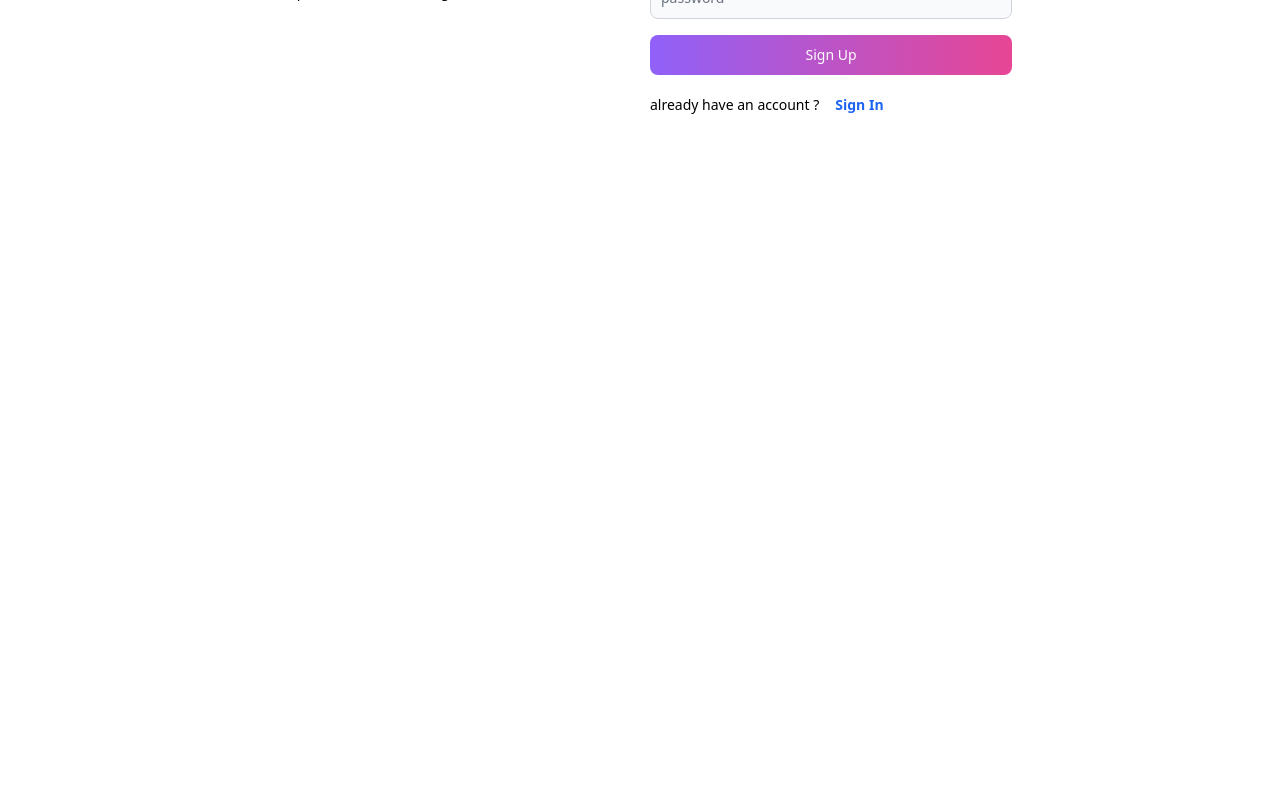
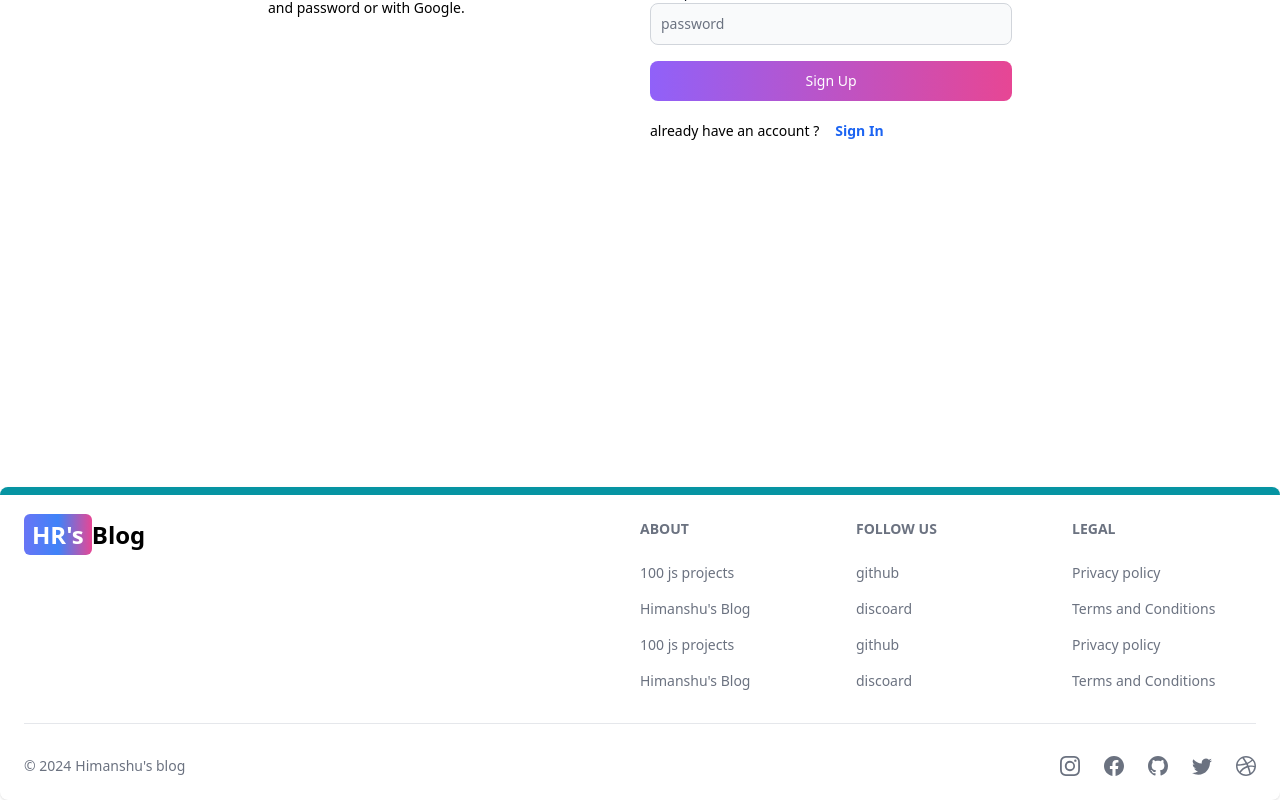
Before and after one commit to himanshurwttt/MERN-BLOG-APP-PRACTICE, a React (Vite) app in the folder 02--MAIN_Project/client/: page /sign-up in a window 1280 px wide. Shown: the part 377-1177 px from the top of the page. Before the commit the page ends 864 px from the top, so only its background shows below. Built offline with nearby package versions, Linux system fonts and the light colour scheme.

Commit message:
added more functionality in footer

```diff
--- a/02--MAIN_Project/client/src/App.jsx
+++ b/02--MAIN_Project/client/src/App.jsx
@@ -7,6 +7,7 @@ import Projects from "./pages/Projects";
 import SignIn from "./pages/SignIn";
 import SignUp from "./pages/SignUp";
 import Header from "./components/Header";
+import Footer from "./components/Footer";
 const App = () => {
   return (
     <BrowserRouter>
@@ -19,6 +20,7 @@ const App = () => {
         r<Route path="/sign-in" element={<SignIn />} />
         r<Route path="/sign-up" element={<SignUp />} />
       </Routes>
+      <Footer />
     </BrowserRouter>
   );
 };
--- a/02--MAIN_Project/client/src/components/Footer.jsx
+++ b/02--MAIN_Project/client/src/components/Footer.jsx
@@ -1,7 +1,77 @@
+import { Footer } from "flowbite-react";
 import React from "react";
-
-const Footer = () => {
-  return <div>Footer</div>;
+import { Link } from "react-router-dom";
+import {
+  BsInstagram,
+  BsFacebook,
+  BsDribbble,
+  BsGithub,
+  BsTwitter,
+} from "react-icons/bs";
+const FooterComponent = () => {
+  return (
+    <Footer container className="border-t-8 border-teal-500">
+      <div className="w-full max-w-full">
+        <div className="grid grid-cols-2 justify-between">
+          <div className="my-auto h-full">
+            <Link
+              to={"/"}
+              className="font-bold text-xl sm:text-2xl dark:text-white"
+            >
+              <span className=" bg-gradient-to-r from-indigo-500 via-blue-500 to-pink-500 text-white px-2 py-1  rounded-md">
+                HR's
+              </span>
+              Blog
+            </Link>
+          </div>
+          <div className="grid grid-cols-2 sm:grid-cols-3 gap-8">
+            <div>
+              <Footer.Title title="ABOUT" />
+              <Footer.LinkGroup col>
+                <Footer.Link href="#">100 js projects</Footer.Link>
+                <Footer.Link href="#">Himanshu's Blog</Footer.Link>
+                <Footer.Link href="#">100 js projects</Footer.Link>
+                <Footer.Link href="#">Himanshu's Blog</Footer.Link>
+              </Footer.LinkGroup>
+            </div>
+            <div>
+              <Footer.Title title="FOLLOW US" />
+              <Footer.LinkGroup col>
+                <Footer.Link href="#">github</Footer.Link>
+                <Footer.Link href="#">discoard</Footer.Link>
+                <Footer.Link href="#">github</Footer.Link>
+                <Footer.Link href="#">discoard</Footer.Link>
+              </Footer.LinkGroup>
+            </div>
+            <div>
+              <Footer.Title title="LEGAL" />
+              <Footer.LinkGroup col>
+                <Footer.Link>Privacy policy</Footer.Link>
+                <Footer.Link>Terms and Conditions</Footer.Link>
+                <Footer.Link>Privacy policy</Footer.Link>
+                <Footer.Link>Terms and Conditions</Footer.Link>
+              </Footer.LinkGroup>
+            </div>
+          </div>
+        </div>
+        <Footer.Divider />
+        <div className="w-full sm:flex sm:justify-between sm:items-center">
+          <Footer.Copyright
+            href="#"
+            by="Himanshu's blog"
+            year={new Date().getFullYear()}
+          />
+          <div className="flex sm:mt-0 mt-4 sm:justify-center gap-6">
+            <Footer.Icon href="#" icon={BsInstagram} />
+            <Footer.Icon href="#" icon={BsFacebook} />
+            <Footer.Icon href="#" icon={BsGithub} />
+            <Footer.Icon href="#" icon={BsTwitter} />
+            <Footer.Icon href="#" icon={BsDribbble} />
+          </div>
+        </div>
+      </div>
+    </Footer>
+  );
 };
 
-export default Footer;
+export default FooterComponent;
--- a/02--MAIN_Project/client/src/pages/SignUp.jsx
+++ b/02--MAIN_Project/client/src/pages/SignUp.jsx
@@ -1,4 +1,4 @@
-import React, { useEffect, useRef, useState } from "react";
+import React, { useState } from "react";
 import { Alert, Button, Label, Spinner } from "flowbite-react";
 import { Link, useNavigate } from "react-router-dom";
 import { TextInput } from "flowbite-react";
@@ -49,9 +49,9 @@ const SignUp = () => {
   };
   return (
     <div className=" min-h-screen  ">
-      <div className="flex flex-col  gap-5 md:flex-row md:items-center p-3 mx-auto max-w-3xl pt-[8%]">
-        <div className="flex-1">
-          <Link to="/" className="font-bold dark:text-white text-4xl">
+      <div className="flex flex-col  gap-5 md:flex-row md:items-center p-3 mx-auto max-w-3xl sm:pt-[10%] pt-[30%] ">
+        <div className="flex-1 pb-5">
+          <Link to="/" className="font-bold dark:text-white text-4xl ">
             <span className="px-2 py-1 bg-gradient-to-r from-indigo-500 via-purple-500 to-pink-500 rounded-lg text-white">
               Sahand's
             </span>
@@ -101,8 +101,8 @@ const SignUp = () => {
             >
               {loading ? (
                 <>
-                  {" "}
-                  <Spinner size="sm" /> <span>Loading..</span>
+                  <Spinner size="sm" />
+                  <span>Loading..</span>
                 </>
               ) : (
                 `Sign Up`
```
